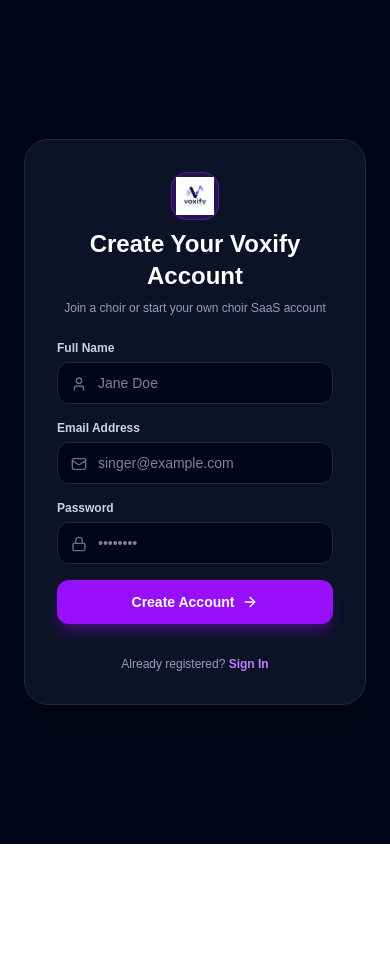
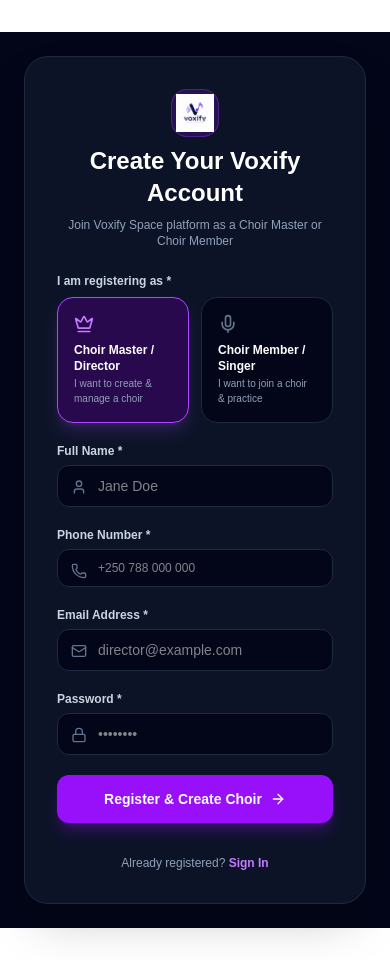
Before and after one commit to benirbenjamin/voxify, a Next.js app: page /register in a window 390 px wide. Before the commit the page ends 844 px from the top, so only its background shows below. Built offline with nearby package versions, Linux system fonts and the light colour scheme; no server answers.

Commit message:
Add role selection cards (Choir Master vs Singer) and Phone Number to registration

```diff
--- a/app/(auth)/register/page.tsx
+++ b/app/(auth)/register/page.tsx
@@ -5,13 +5,15 @@
 import Image from 'next/image';
 import { useRouter } from 'next/navigation';
 import { createClient } from '@/lib/supabase/client';
-import { User, Mail, Lock, ArrowRight, AlertCircle } from 'lucide-react';
+import { User, Mail, Lock, Phone, ArrowRight, AlertCircle, Music, Crown, Mic } from 'lucide-react';
 
 export default function RegisterPage() {
   const router = useRouter();
   const [fullName, setFullName] = useState('');
   const [email, setEmail] = useState('');
+  const [phone, setPhone] = useState('');
   const [password, setPassword] = useState('');
+  const [rolePreference, setRolePreference] = useState<'director' | 'singer'>('director');
   const [loading, setLoading] = useState(false);
   const [error, setError] = useState<string | null>(null);
 
@@ -21,12 +23,14 @@
     setError(null);
 
     const supabase = createClient();
-    const { error: authError } = await supabase.auth.signUp({
+    const { data: authData, error: authError } = await supabase.auth.signUp({
       email,
       password,
       options: {
         data: {
           full_name: fullName,
+          phone: phone,
+          role_preference: rolePreference,
         },
       },
     });
@@ -35,19 +39,24 @@
       setError(authError.message);
       setLoading(false);
     } else {
-      router.push('/dashboard');
+      // If Choir Master, redirect directly to create choir page
+      if (rolePreference === 'director') {
+        router.push('/choir/create');
+      } else {
+        router.push('/dashboard');
+      }
     }
   };
 
   return (
-    <div className="min-h-screen bg-slate-950 flex flex-col justify-center items-center p-6 text-white">
-      <div className="w-full max-w-md bg-slate-900/80 border border-slate-800 p-8 rounded-3xl shadow-2xl space-y-6">
+    <div className="min-h-screen bg-slate-950 flex flex-col justify-center items-center p-6 text-white my-8">
+      <div className="w-full max-w-lg bg-slate-900/80 border border-slate-800 p-8 rounded-3xl shadow-2xl space-y-6">
         <div className="text-center space-y-2">
           <div className="inline-flex w-12 h-12 rounded-2xl bg-purple-600/20 p-1 border border-purple-500/30 items-center justify-center mb-2">
             <Image src="/logo.png" alt="Voxify Logo" width={44} height={44} className="object-contain" />
           </div>
           <h1 className="text-2xl font-bold">Create Your Voxify Account</h1>
-          <p className="text-xs text-slate-400">Join a choir or start your own choir SaaS account</p>
+          <p className="text-xs text-slate-400">Join Voxify Space platform as a Choir Master or Choir Member</p>
         </div>
 
         {error && (
@@ -57,9 +66,43 @@
           </div>
         )}
 
-        <form onSubmit={handleSubmit} className="space-y-4">
+        <form onSubmit={handleSubmit} className="space-y-5">
+          {/* Role Preference Selection */}
           <div>
-            <label className="text-xs font-semibold text-slate-300 block mb-1.5">Full Name</label>
+            <label className="text-xs font-semibold text-slate-300 block mb-2">I am registering as *</label>
+            <div className="grid grid-cols-2 gap-3">
+              <button
+                type="button"
+                onClick={() => setRolePreference('director')}
+                className={`p-4 rounded-2xl border text-left transition-all ${
+                  rolePreference === 'director'
+                    ? 'bg-purple-950/60 border-purple-500 text-white shadow-lg shadow-purple-500/20'
+                    : 'bg-slate-950 border-slate-800 text-slate-400 hover:border-slate-700'
+                }`}
+              >
+                <Crown className={`w-5 h-5 mb-2 ${rolePreference === 'director' ? 'text-purple-400' : 'text-slate-500'}`} />
+                <span className="text-xs font-bold block text-white">Choir Master / Director</span>
+                <span className="text-[10px] text-slate-400 block mt-0.5">I want to create & manage a choir</span>
+              </button>
+
+              <button
+                type="button"
+                onClick={() => setRolePreference('singer')}
+                className={`p-4 rounded-2xl border text-left transition-all ${
+                  rolePreference === 'singer'
+                    ? 'bg-purple-950/60 border-purple-500 text-white shadow-lg shadow-purple-500/20'
+                    : 'bg-slate-950 border-slate-800 text-slate-400 hover:border-slate-700'
+                }`}
+              >
+                <Mic className={`w-5 h-5 mb-2 ${rolePreference === 'singer' ? 'text-purple-400' : 'text-slate-500'}`} />
+                <span className="text-xs font-bold block text-white">Choir Member / Singer</span>
+                <span className="text-[10px] text-slate-400 block mt-0.5">I want to join a choir & practice</span>
+              </button>
+            </div>
+          </div>
+
+          <div>
+            <label className="text-xs font-semibold text-slate-300 block mb-1.5">Full Name *</label>
             <div className="relative">
               <User className="w-4 h-4 text-slate-500 absolute left-3.5 top-3.5" />
               <input
@@ -74,7 +117,22 @@
           </div>
 
           <div>
-            <label className="text-xs font-semibold text-slate-300 block mb-1.5">Email Address</label>
+            <label className="text-xs font-semibold text-slate-300 block mb-1.5">Phone Number *</label>
+            <div className="relative">
+              <Phone className="w-4 h-4 text-slate-500 absolute left-3.5 top-3.5" />
+              <input
+                type="tel"
+                required
+                value={phone}
+                onChange={e => setPhone(e.target.value)}
+                placeholder="+250 788 000 000"
+                className="w-full bg-slate-950 border border-slate-800 rounded-xl pl-10 pr-4 py-2.5 text-sm text-white focus:outline-none focus:border-purple-500 font-mono text-xs"
+              />
+            </div>
+          </div>
+
+          <div>
+            <label className="text-xs font-semibold text-slate-300 block mb-1.5">Email Address *</label>
             <div className="relative">
               <Mail className="w-4 h-4 text-slate-500 absolute left-3.5 top-3.5" />
               <input
@@ -82,14 +140,14 @@
                 required
                 value={email}
                 onChange={e => setEmail(e.target.value)}
-                placeholder="singer@example.com"
+                placeholder="director@example.com"
                 className="w-full bg-slate-950 border border-slate-800 rounded-xl pl-10 pr-4 py-2.5 text-sm text-white focus:outline-none focus:border-purple-500"
               />
             </div>
           </div>
 
           <div>
-            <label className="text-xs font-semibold text-slate-300 block mb-1.5">Password</label>
+            <label className="text-xs font-semibold text-slate-300 block mb-1.5">Password *</label>
             <div className="relative">
               <Lock className="w-4 h-4 text-slate-500 absolute left-3.5 top-3.5" />
               <input
@@ -107,9 +165,9 @@
           <button
             type="submit"
             disabled={loading}
-            className="w-full bg-purple-600 hover:bg-purple-500 text-white font-semibold py-3 rounded-xl shadow-lg shadow-purple-600/30 transition-all flex items-center justify-center gap-2 text-sm"
+            className="w-full bg-purple-600 hover:bg-purple-500 text-white font-semibold py-3.5 rounded-xl shadow-lg shadow-purple-600/30 transition-all flex items-center justify-center gap-2 text-sm mt-2"
           >
-            {loading ? 'Creating Account...' : 'Create Account'} <ArrowRight className="w-4 h-4" />
+            {loading ? 'Creating Account...' : rolePreference === 'director' ? 'Register & Create Choir' : 'Register & Join Choir'} <ArrowRight className="w-4 h-4" />
           </button>
         </form>
 
```
